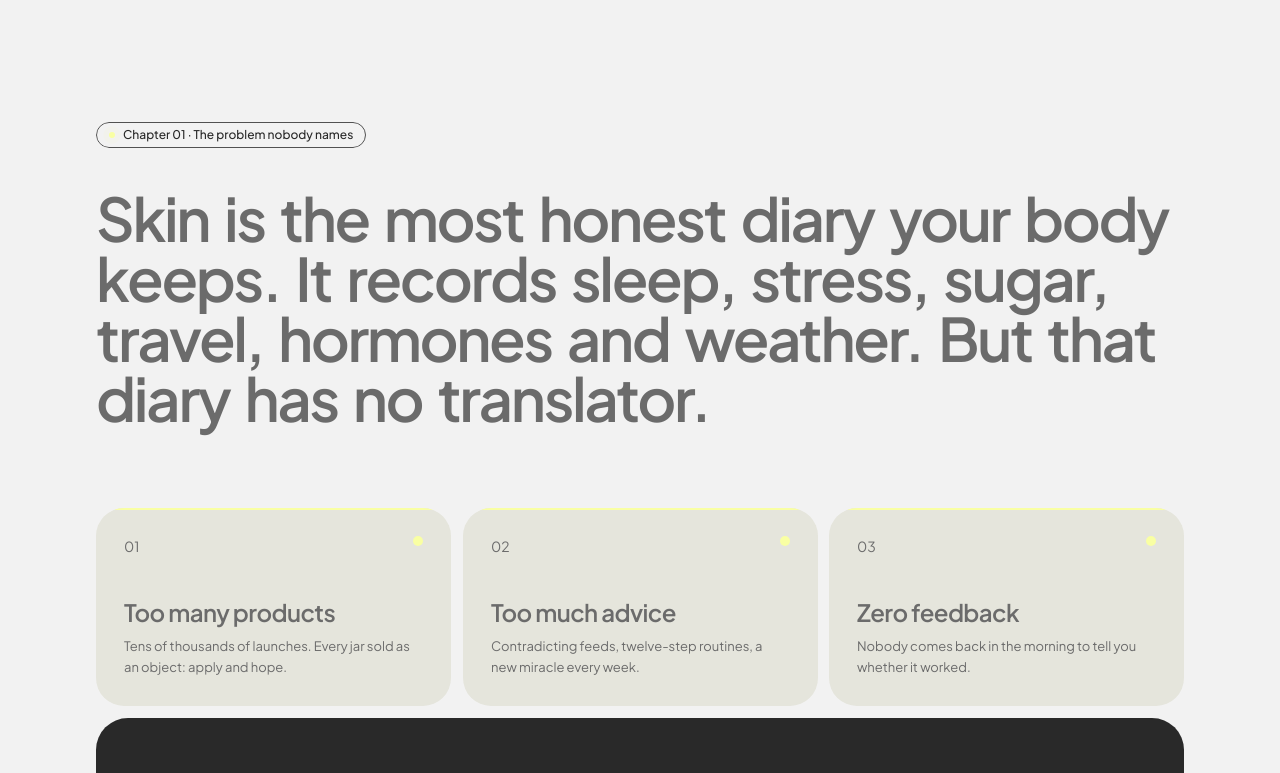
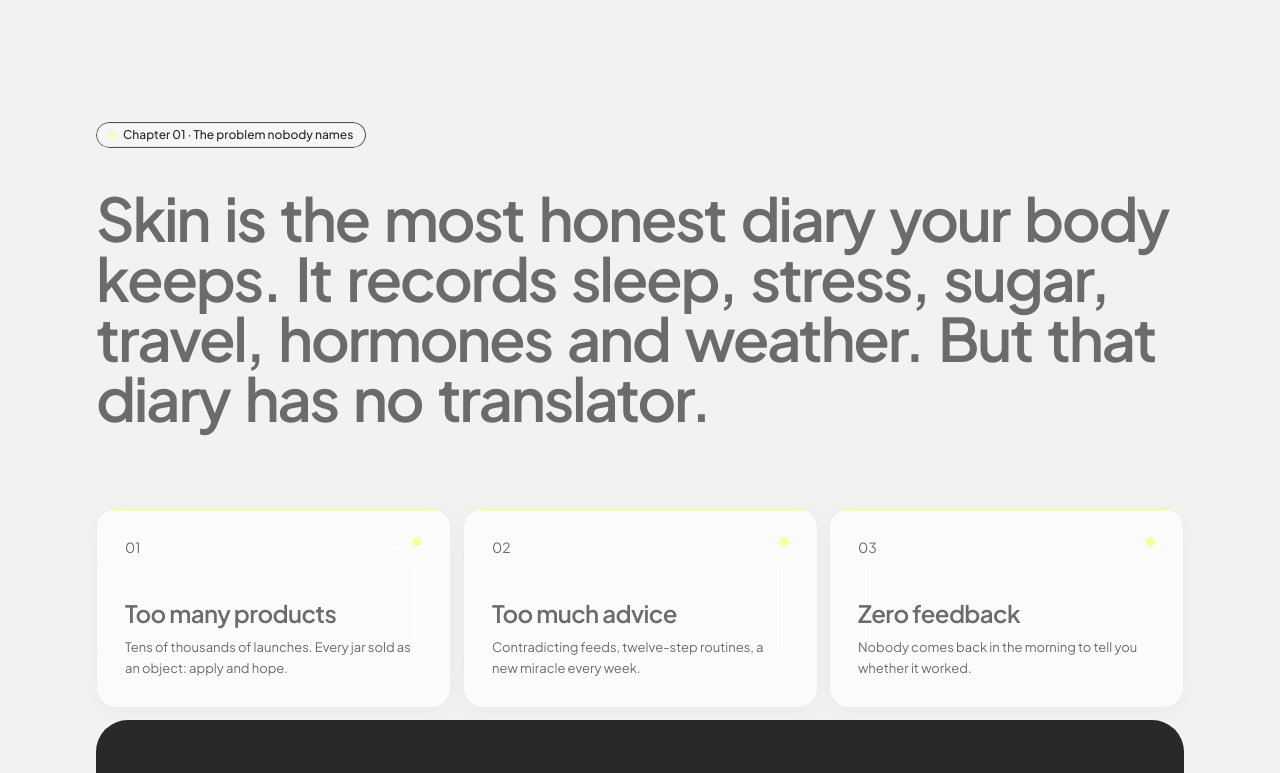
Before and after one commit to elbertroderickocean-stack/spring-sisters-cycle, a React (Vite) app: page / in a window 1280 px wide. Shown: the part 2180-2953 px from the top of the page. Built offline with nearby package versions, Linux system fonts and the light colour scheme; what @lovable.dev/cloud-auth-js would draw is missing.

Commit message:
Changes
Co-authored-by: elbertroderickocean-stack <236600776+elbertroderickocean-stack@users.noreply.github.com>

```diff
--- a/src/index.css
+++ b/src/index.css
@@ -264,6 +264,56 @@
 }
 
 @layer utilities {
+  /* ---------- Glass surfaces ----------
+     Translucent fills that let the page breathe through them: a blurred,
+     saturated backdrop, a hairline edge, a light catch along the top and a
+     soft lift underneath. Colors come from the theme tokens, so dark mode
+     inverts them automatically. */
+  .glass-card {
+    background-color: hsl(var(--card) / 0.55);
+    -webkit-backdrop-filter: blur(18px) saturate(1.4);
+    backdrop-filter: blur(18px) saturate(1.4);
+    box-shadow:
+      inset 0 1px 0 hsl(var(--background) / 0.7),
+      inset 0 0 0 1px hsl(var(--foreground) / 0.07),
+      0 22px 46px -32px hsl(var(--foreground) / 0.32);
+  }
+  .glass-panel {
+    background-color: hsl(var(--background) / 0.4);
+    -webkit-backdrop-filter: blur(18px) saturate(1.4);
+    backdrop-filter: blur(18px) saturate(1.4);
+    box-shadow:
+      inset 0 1px 0 hsl(var(--background) / 0.6),
+      inset 0 0 0 1px hsl(var(--foreground) / 0.07),
+      0 22px 46px -32px hsl(var(--foreground) / 0.28);
+  }
+  .glass-yellow {
+    background-color: hsl(var(--primary) / 0.62);
+    -webkit-backdrop-filter: blur(16px) saturate(1.3);
+    backdrop-filter: blur(16px) saturate(1.3);
+    box-shadow:
+      inset 0 1px 0 hsl(var(--background) / 0.45),
+      inset 0 0 0 1px hsl(var(--foreground) / 0.08),
+      0 20px 42px -30px hsl(var(--foreground) / 0.3);
+  }
+  .glass-ink {
+    background-color: hsl(var(--foreground) / 0.82);
+    -webkit-backdrop-filter: blur(16px) saturate(1.3);
+    backdrop-filter: blur(16px) saturate(1.3);
+    box-shadow:
+      inset 0 1px 0 hsl(var(--background) / 0.22),
+      inset 0 0 0 1px hsl(var(--foreground) / 0.1),
+      0 20px 42px -30px hsl(var(--foreground) / 0.45);
+  }
+  .glass-badge {
+    background-color: hsl(var(--card) / 0.45);
+    -webkit-backdrop-filter: blur(12px) saturate(1.3);
+    backdrop-filter: blur(12px) saturate(1.3);
+    box-shadow:
+      inset 0 1px 0 hsl(var(--background) / 0.55),
+      inset 0 0 0 1px hsl(var(--foreground) / 0.08);
+  }
+
   /* Override text-primary to use readable ink color instead of bright yellow */
   .text-primary {
     color: hsl(var(--primary-ink)) !important;
--- a/src/site/Story.tsx
+++ b/src/site/Story.tsx
@@ -26,7 +26,7 @@ export const Pill = ({ children, dark, delay = 0 }: { children: React.ReactNode;
         animate={inView ? { opacity: 1, clipPath: "inset(0 0% 0 0 round 999px)" } : undefined}
         transition={{ delay, duration: 0.65, ease }}
         whileHover={{ y: -2, transition: { duration: 0.3, ease } }}
-        className={`relative inline-flex items-center gap-2 overflow-hidden rounded-full border px-3 py-1 text-xs font-medium ${
+        className={`glass-badge relative inline-flex items-center gap-2 overflow-hidden rounded-full border px-3 py-1 text-xs font-medium ${
           dark ? "border-background/40" : "border-foreground/80"
         }`}
       >
@@ -180,7 +180,7 @@ function ProblemCard({ i, h, t }: { i: number; h: string; t: string }) {
       style={{ transformPerspective: 1200 }}
       whileHover={{ y: -8 }}
       transition={{ type: "spring", stiffness: 300, damping: 26 }}
-      className="group relative overflow-hidden rounded-[28px] bg-secondary p-7"
+      className="glass-card group relative overflow-hidden rounded-[28px] p-7"
     >
       <div className="flex items-start justify-between">
         <motion.p custom={i} variants={cardNumber} className="text-sm text-muted-foreground">0{i + 1}</motion.p>
@@ -335,7 +335,7 @@ export function Morning() {
         </motion.div>
         <div className="relative mx-auto w-full max-w-md">
           <motion.div aria-hidden className="absolute -inset-10 rounded-full bg-primary/60 blur-3xl" animate={{ scale: [1, 1.12, 1], opacity: [0.6, 0.9, 0.6] }} transition={{ duration: 6, repeat: Infinity }} />
-          <motion.div {...fadeUp} className="relative rounded-[28px] border border-border bg-background/80 p-5 shadow-2xl backdrop-blur-xl">
+          <motion.div {...fadeUp} className="glass-card relative rounded-[28px] border border-border p-5">
             <div className="mb-3 flex items-center justify-between text-xs text-muted-foreground">
               <span className="flex items-center gap-2 font-semibold text-foreground"><span className="grid h-6 w-6 place-items-center rounded-md bg-primary text-[8px] text-primary-foreground">[m]</span>m.i.</span>
               <span>now</span>
@@ -396,7 +396,7 @@ export function HowItWorks() {
         </div>
         <motion.div ref={track} style={{ x }} className="flex w-max gap-4 pl-5 pr-5 md:pl-[max(2rem,calc((100vw-80rem)/2+2rem))]">
           {steps.map((s, i) => (
-            <div key={s.h} className={`flex h-[52vh] min-h-[360px] w-[80vw] shrink-0 flex-col justify-between rounded-[32px] p-8 md:w-[34vw] ${i === 4 ? "bg-primary text-primary-foreground" : i % 2 ? "bg-foreground text-background" : "bg-secondary"}`}>
+            <div key={s.h} className={`flex h-[52vh] min-h-[360px] w-[80vw] shrink-0 flex-col justify-between rounded-[32px] p-8 md:w-[34vw] ${i === 4 ? "glass-yellow text-primary-foreground" : i % 2 ? "glass-ink text-background" : "glass-card"}`}>
               <div className="flex items-center justify-between">
                 <s.icon size={28} />
                 <span className="text-sm opacity-50">0{i + 1} / 05</span>
@@ -434,8 +434,8 @@ export function Horizon() {
         <motion.div aria-hidden className="absolute left-0 right-0 top-[38px] hidden h-px origin-left bg-foreground md:block" initial={{ scaleX: 0 }} whileInView={{ scaleX: 1 }} viewport={{ once: true }} transition={{ duration: 1.8, ease }} />
         {h.map((x, i) => (
           <motion.div key={x.h} {...fadeUp} transition={{ ...fadeUp.transition, delay: 0.2 + i * 0.15 }} className="relative">
-            <span className={`relative z-10 inline-flex rounded-full px-4 py-2 text-xs font-semibold uppercase tracking-[0.15em] ${i === 0 ? "bg-primary text-primary-foreground" : "bg-foreground text-background"}`}>{x.k}</span>
-            <div className="mt-6 rounded-[28px] bg-secondary p-7">
+            <span className={`relative z-10 inline-flex rounded-full px-4 py-2 text-xs font-semibold uppercase tracking-[0.15em] ${i === 0 ? "glass-yellow text-primary-foreground" : "glass-ink text-background"}`}>{x.k}</span>
+            <div className="glass-card mt-6 rounded-[28px] p-7">
               <p className="text-2xl font-semibold tracking-tight">{x.h}</p>
               <p className="mt-3 text-muted-foreground">{x.t}</p>
             </div>
@@ -467,7 +467,7 @@ export function Epilogue() {
       </div>
       <motion.div {...fadeUp} className="mx-auto mt-14 flex max-w-2xl flex-wrap justify-center gap-2 text-sm">
         {["Skin — the interface", "Routine — the protocol", "Product — the entry"].map((t) => (
-          <span key={t} className="rounded-full bg-secondary px-4 py-2">{t}</span>
+          <span key={t} className="glass-badge rounded-full px-4 py-2">{t}</span>
         ))}
       </motion.div>
     </section>
```
